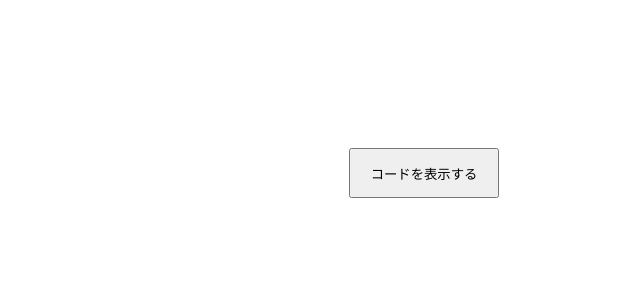
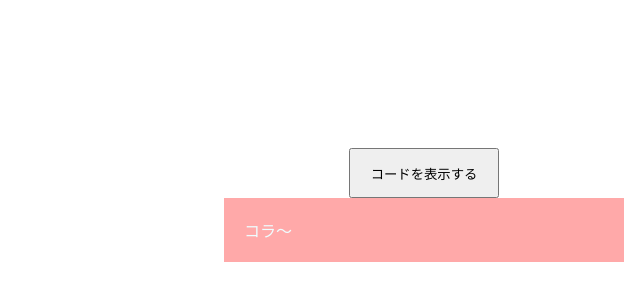
Before and after one commit to ut-code/blosite, a website built with webpack: page Blockly/src/index.html in a window 1280 px wide. Shown: the part 428-728 px from the top of the page, without its empty margins (640-1280 px from the left). Built offline with nearby package versions, Linux system fonts and the light colour scheme; what blockly would draw is missing.

Commit message:
エラーメッセージを出す枠をとりあえず作った

```diff
--- a/Blockly/src/index.css
+++ b/Blockly/src/index.css
@@ -74,3 +74,16 @@ code {
 .beforeClicked {
   display: none;
 }
+
+.hidden {
+  display:none;
+}
+
+#errorMessage {
+  display: block;
+  order: 6;
+  background-color: #FFA9A9;
+  padding: 20px;
+  color: #EFFDFF;
+
+}
--- a/Blockly/src/index.html
+++ b/Blockly/src/index.html
@@ -11,6 +11,7 @@
           <pre id="generatedCode" class="beforeClicked"><code></code></pre>
           <div id="output"></div>
           <button id="button">コードを表示する</button>
+          <div id="errorMessage" //class="hidden"//>コラ～</div>
         </div>
         <div id="blocklyDiv"></div>
       </div>
```
